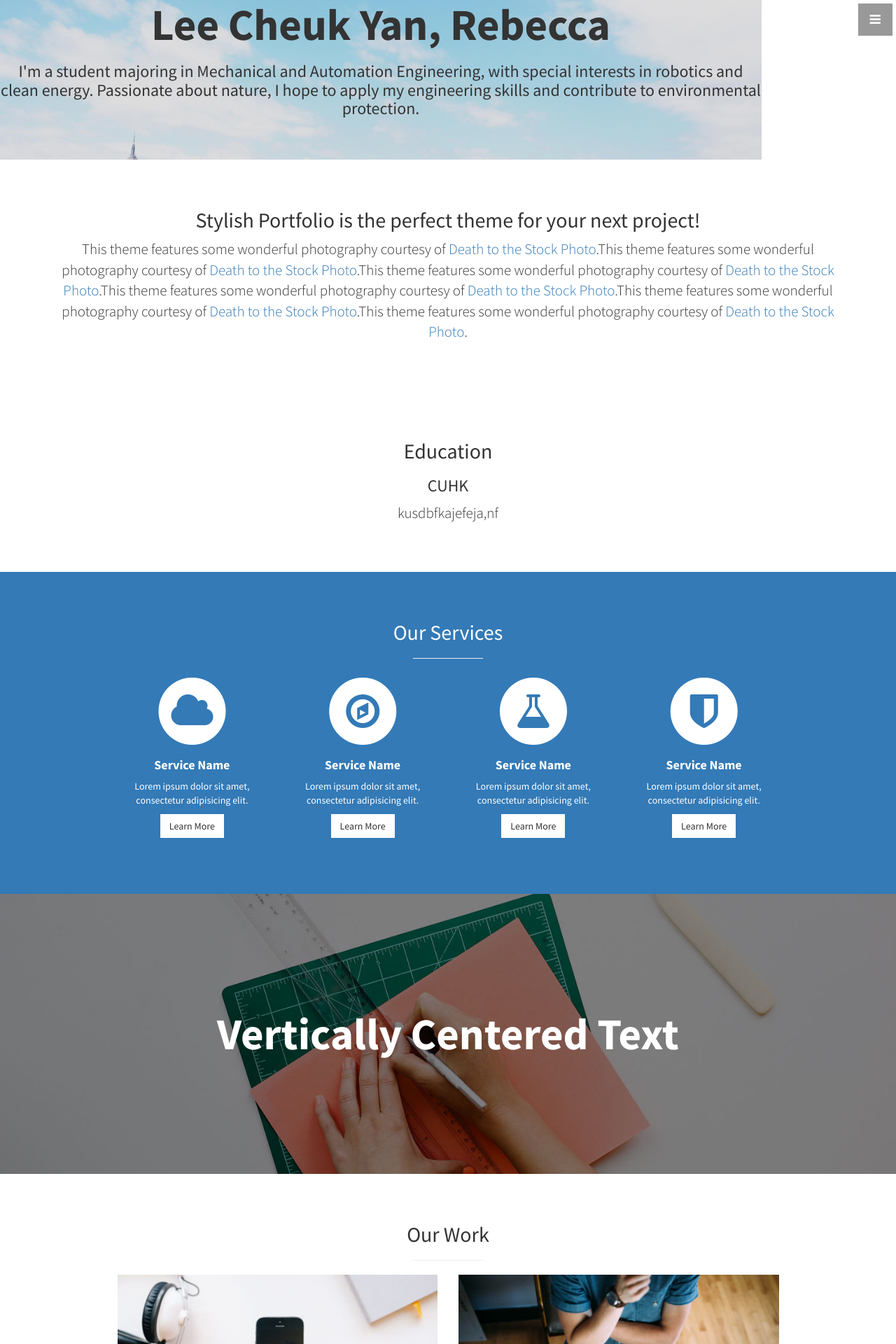
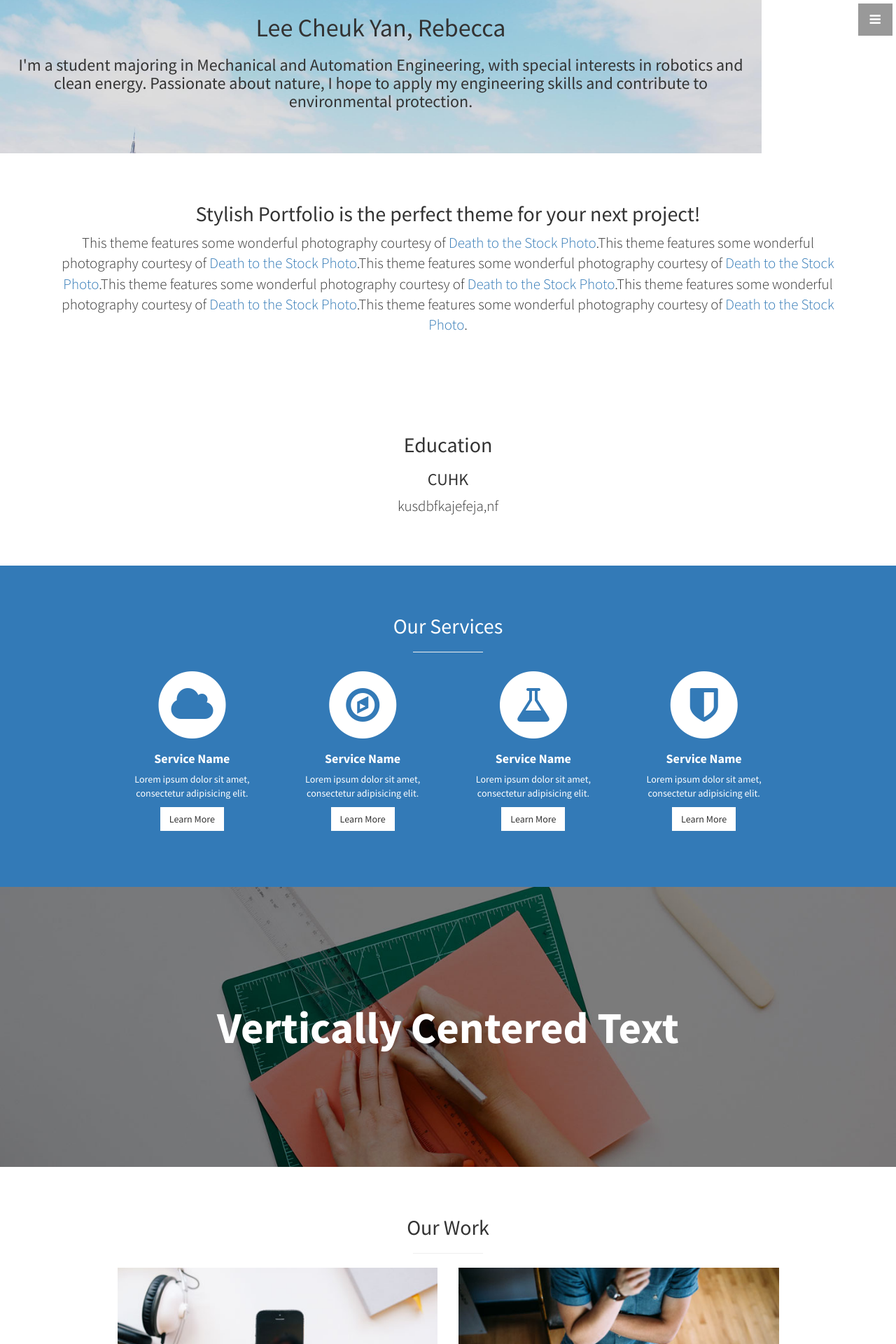
Before and after one commit to leelacceber/stylish-portfolio-jekyll-master, a Jekyll site: the page built from index.html, in a window 1280 px wide. Shown: the top 1920 px of the page at 70% size. Built offline with Jekyll 4.4.1, drawn with Linux system fonts in a browser that asks for light colours.

Commit message:
Update header.html

```diff
--- a/_includes/header.html
+++ b/_includes/header.html
@@ -1,5 +1,5 @@
 <header id="top" class="header">
-  <div class="text-vertical-center">
+  <div class="col-lg-12 text-center">
     <h1>Lee Cheuk Yan, Rebecca</h1>
     <h3>I'm a student majoring in Mechanical and Automation Engineering,
       with special interests in robotics and clean energy.
```
